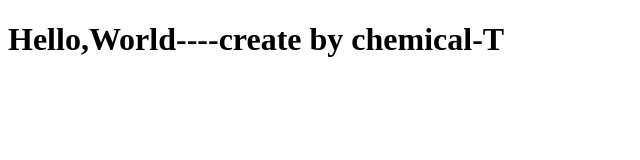
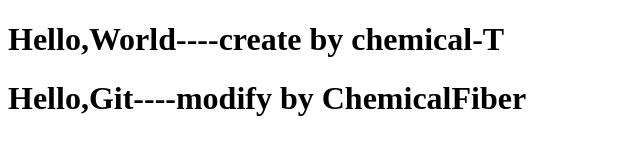
Before and after one commit to chemical-T/testWithC, a plain HTML site: page index.html in a window 1280 px wide. Shown: the whole page, without its empty margins (0-640 px from the left). Drawn offline with Linux system fonts and the light colour scheme.

Commit message:
更改一句话

```diff
--- a/index.html
+++ b/index.html
@@ -6,5 +6,6 @@
 </head>
 <body>
 <h1>Hello,World----create by chemical-T</h1>
+<h1>Hello,Git----modify by ChemicalFiber</h1>
 </body>
 </html>
```
